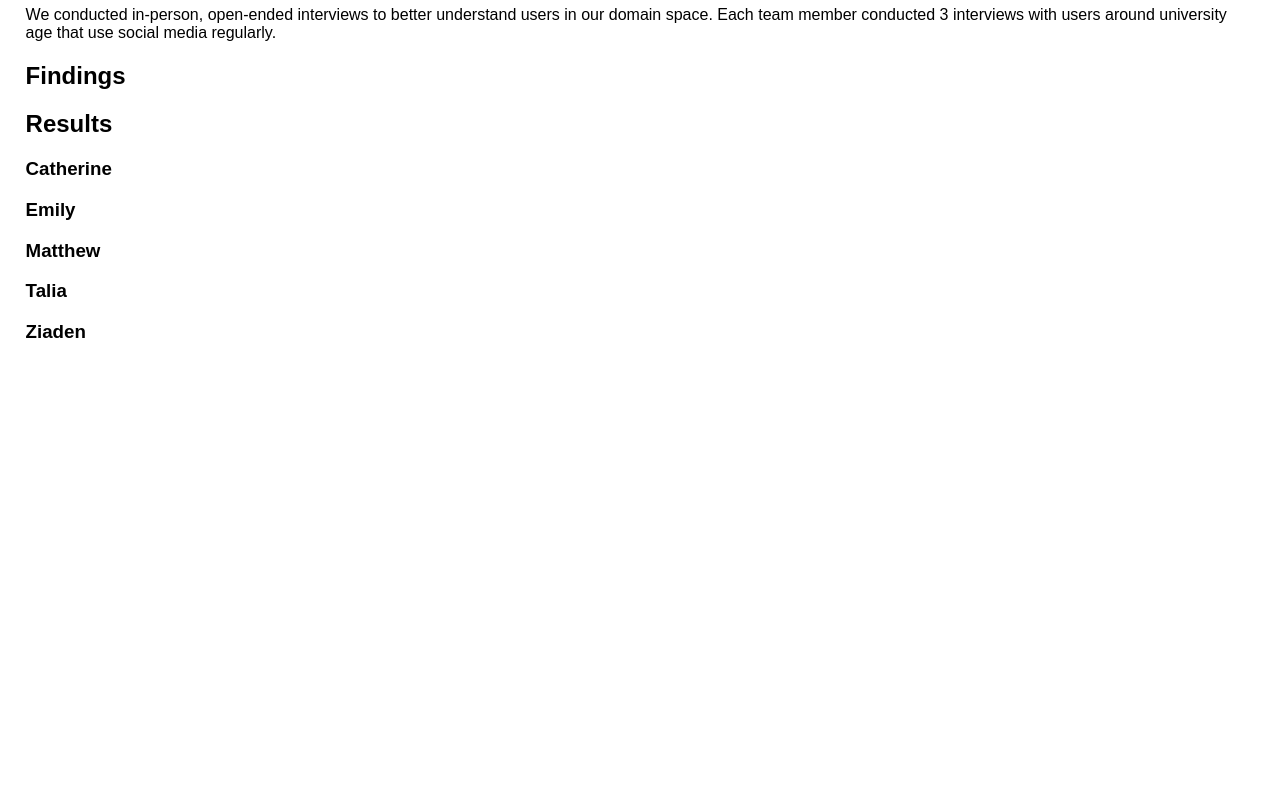
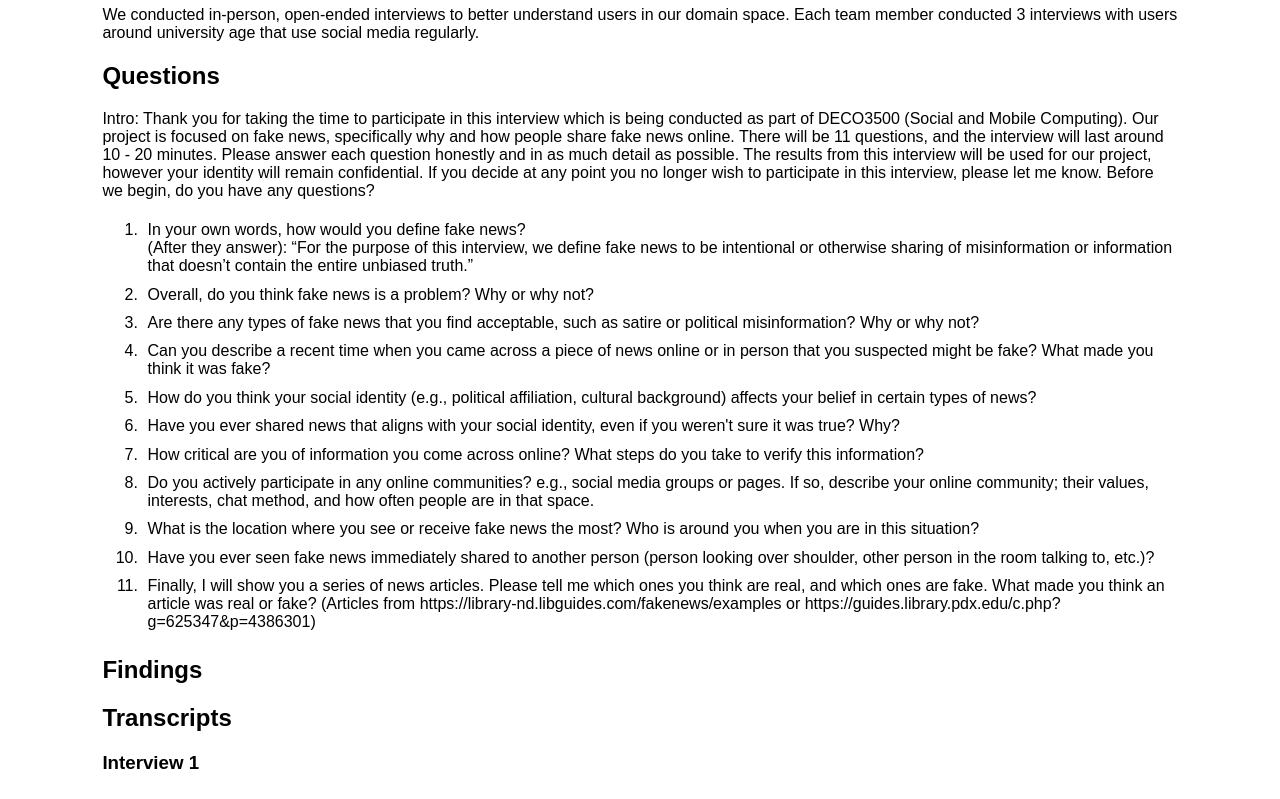
Before and after one commit to cfogd/DECO3500-Team5, a plain HTML site: page standup_one/user_testing/interviews.html in a window 1280 px wide. Shown: the part 136-935 px from the top of the page. Before the commit the page ends 800 px from the top, so only its background shows below. Drawn offline with Linux system fonts and the light colour scheme.

Commit message:
Added interview questions

```diff
--- a/standup_one/user_testing/interviews.html
+++ b/standup_one/user_testing/interviews.html
@@ -7,7 +7,7 @@
     </head>
 
     <body>
-        <h1>DECO3500 Team 6 Wiki</h1>
+        <h1 id="wiki-heading">DECO3500 Team 5 Wiki</h1>
         <h1>Interviews</h1>
         <p>
             We conducted in-person, open-ended interviews to better understand users in
@@ -15,21 +15,74 @@
             university age that use social media regularly.
         </p>
 
+        <h2>Questions</h2>
+        <p>Intro: Thank you for taking the time to participate in this interview which is being conducted
+            as part of DECO3500 (Social and Mobile Computing). Our project is focused on fake news, specifically
+            why and how people share fake news online. There will be 11 questions, and the interview will last
+            around 10 - 20 minutes. Please answer each question honestly and in as much detail as possible. The
+            results from this interview will be used for our project, however your identity will remain
+            confidential. If you decide at any point you no longer wish to participate in this interview, please
+            let me know. Before we begin, do you have any questions?
+        </p>
+        <ol>
+            <li>
+                In your own words, how would you define fake news?<br>
+                (After they answer): “For the purpose of this interview, we define fake news to be intentional or
+                otherwise sharing of misinformation or information that doesn’t contain the entire unbiased truth.”
+            </li>
+
+            <li>Overall, do you think fake news is a problem? Why or why not?</li>
+
+            <li>
+                Are there any types of fake news that you find acceptable, such as satire or political
+                misinformation? Why or why not?
+            </li>
+
+            <li>
+                Can you describe a recent time when you came across a piece of news online or in person
+                that you suspected might be fake? What made you think it was fake?
+            </li>
+
+            <li>
+                How do you think your social identity (e.g., political affiliation, cultural background) affects
+                your belief in certain types of news?
+            </li>
+
+            <li>Have you ever shared news that aligns with your social identity, even if you weren't sure it was true? Why?</li>
+
+            <li>How critical are you of information you come across online? What steps do you take to verify this information?</li>
+
+            <li>
+                Do you actively participate in any online communities? e.g., social media groups or pages. If so,
+                describe your online community; their values, interests, chat method, and how often people are in that
+                space.
+            </li>
+
+            <li>
+                What is the location where you see or receive fake news the most? Who is around you when you are
+                in this situation?
+            </li>
+
+            <li>
+                Have you ever seen fake news immediately shared to another person (person looking over shoulder,
+                other person in the room talking to, etc.)?
+            </li>
+
+            <li>Finally, I will show you a series of news articles. Please tell me which ones you think are real,
+                and which ones are fake. What made you think an article was real or fake? (Articles from
+                https://library-nd.libguides.com/fakenews/examples or
+                https://guides.library.pdx.edu/c.php?g=625347&p=4386301)
+            </li>
+        </ol>
+
         <h2>Findings</h2>
         <p>
 
         </p>
 
-        <h2>Results</h2>
-        <h3>Catherine</h3>
+        <h2>Transcripts</h2>
+        <h3>Interview 1</h3>
 
-        <h3>Emily</h3>
-
-        <h3>Matthew</h3>
-
-        <h3>Talia</h3>
-
-        <h3>Ziaden</h3>
 
 
     </body>
--- a/style.css
+++ b/style.css
@@ -1,4 +1,15 @@
 body {
     font-family: Arial, Helvetica, sans-serif;
-    margin: 2%;
+    margin-top: 2%;
+    margin-left: 8%;
+    margin-right: 8%;
+    margin-bottom: 2%;
 }
+
+li {
+    padding: 0.5%;
+}
+
+#wiki-heading {
+    text-align: center;
+}
```
Also changed, not shown: index.html (+1 -1 lines), standup_one/standup_one.html (+5 -1 lines).
